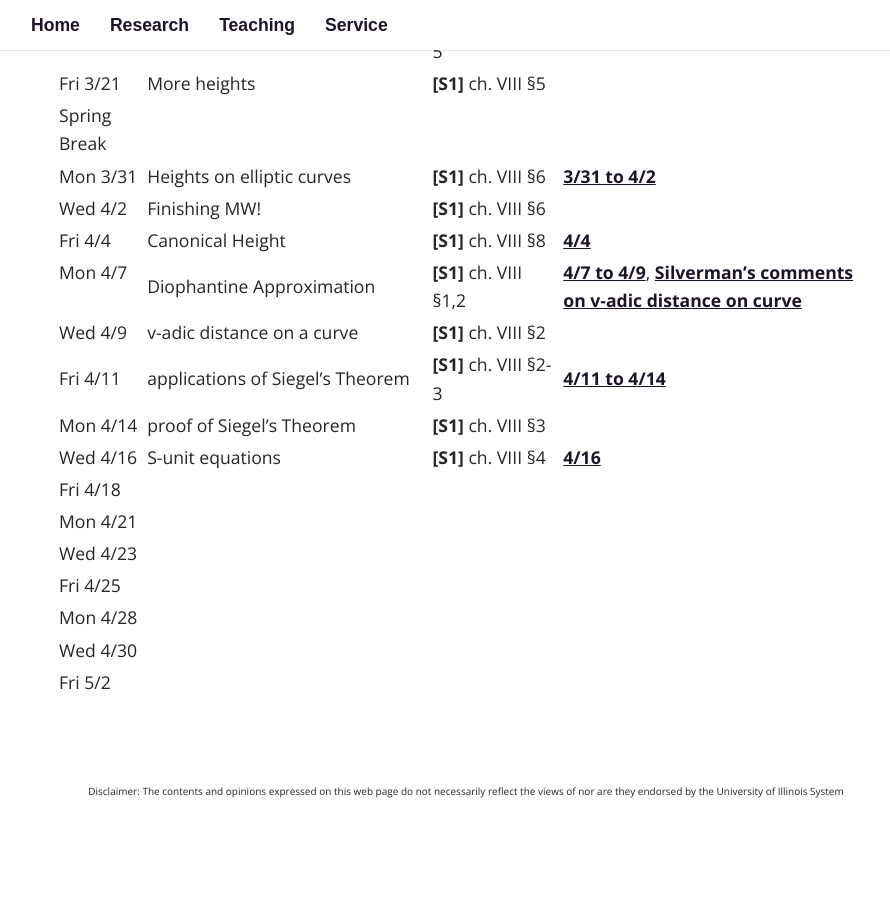
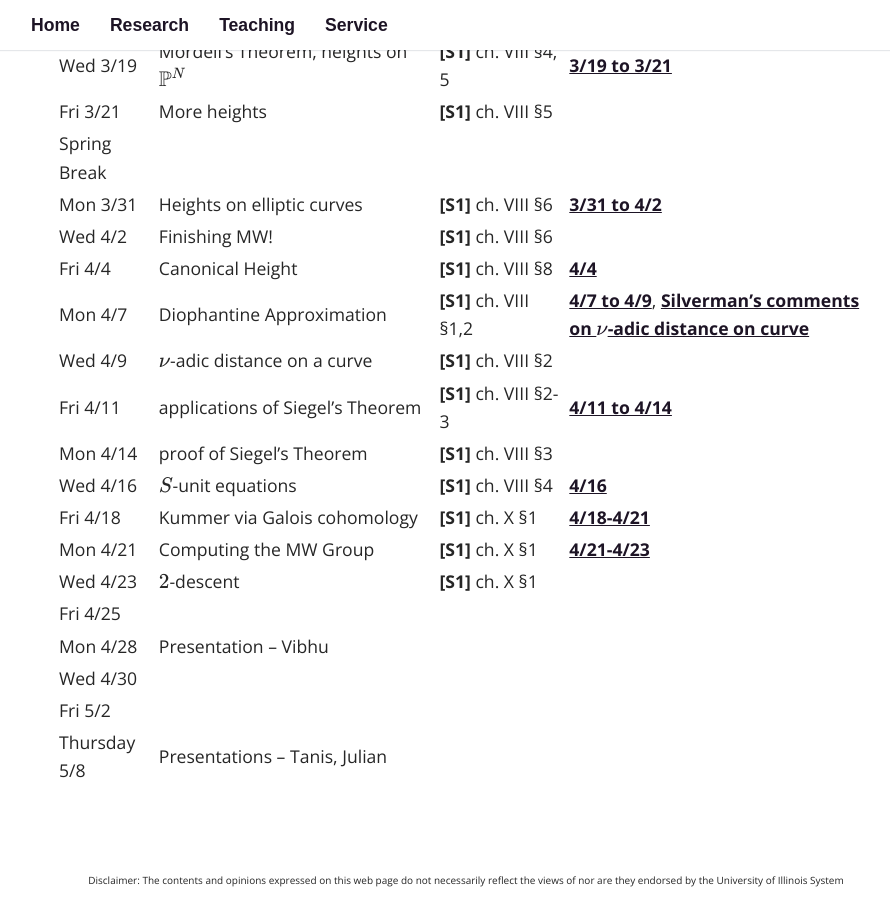
Before and after one commit to fsaia/site, a Jekyll site: the page built from _pages/05_math_525.md, in a window 1280 px wide and 900 px high, scrolled down 2338 px. Shown: the whole window, without its empty margins (174-1064 px from the left). Built offline with Jekyll 4.4.1, drawn with Linux system fonts in a browser that asks for light colours; some web fonts are replaced; formulas are drawn with MathJax 3; before the commit the page ends 3198 px from its top, so only the background shows below that; some of the changed text lies outside the part shown.

Commit message:
Add files via upload

```diff
--- a/_pages/05_math_525.md
+++ b/_pages/05_math_525.md
@@ -17,6 +17,7 @@ exclude: true
 * [Problem Set 1](https://drive.google.com/open?id=1-D_T3CQqdEBX2SlotIEUK8en_CIYczWG&usp=drive_fs)
 * [Problem Set 2](https://drive.google.com/open?id=1dYDm22pNkooXHAXlrJk2yLwzCQQk0_iw&usp=drive_fs)
 * [Problem Set 3](https://drive.google.com/open?id=1xfLIS-DPz9FnJ6xL1pYq3NIE-3Kp9-0C&usp=drive_fs)
+* [Problem Set 4]()
 
 ### Texts:
 * **[C]**\: &nbsp; J. W. S. Cassels, *Lectures on Elliptic Curves*. London Mathematical Society Student Texts 24. Cambridge University Press, 1991.
@@ -34,13 +35,13 @@ exclude: true
 | Fri 1/24 | valuations, maps on function fields, ramification | **[S1]** ch. II  | |
 | Mon 1/27 | divisors and differentials | **[S1]** ch. II | [1/27 to 1/31](https://drive.google.com/open?id=1-S14EY60S-Qt8Qq9Y4sE8dAMGPHYAYm-&usp=drive_fs) |
 | Wed 1/29 | more divisors and differentials | **[S1]** ch. II | |
-| Fri 1/31  <br> <br> | Riemann--Roch, Weierstrass equations and genus 1 | **[S1]** ch. II, ch. III §3 <br> <br>| |
+| Fri 1/31  <br> <br> | Riemann--Roch, Weierstrass equations and genus $$1$$ | **[S1]** ch. II, ch. III §3 <br> <br>| |
 | Mon 2/3 <br> <br>| Riemann--Hurwitz, various Weierstrass equations <br> <br>| **[S1]** ch. II, ch. III §1 <br> <br> | [2/3 to 2/7](https://drive.google.com/open?id=1Z-jwpHQQVK4V4RzLDoIcJwH_PfUSbphs&usp=drive_fs) <br> <br> |
 | Wed 2/5 | j-invariants, singular Weierstrass cubics  | **[S1]** ch. III §1-2 | |
 | Fri 2/7 | the algebraic group law | **[S1]** ch. III §3 |  |
 | Mon 2/10 <br> <br> | isogenies <br> <br> | **[S1]** ch. III §4 <br> <br> | [2/10 to 2/17](https://drive.google.com/open?id=1Yb9qvdXyVOzGFs8DziEQ6jx7KeNkW4sg&usp=drive_fs) <br> <br> |
 | Wed 2/12 | invariant differential | **[S1]** ch. III §5 | |
-| Fri 2/14 | dual isogeny| **[S1]** ch. III §6 | |
+| Fri 2/14 | dual isogeny | **[S1]** ch. III §6 | |
 | Mon 2/17 | dual isogeny, applications to torsion | **[S1]** ch. III §6 | |
 | Wed 2/19 | Tate module, Galois representations | **[S1]** ch. III §7 | [2/19](https://drive.google.com/open?id=1nyya2xq7dxOE7Xz2b4cXOmUDfSXU2U0L&usp=drive_fs) |
 | Fri 2/21 <br> <br> | The Weil pairing <br> <br> | **[S1]** ch. III §8 <br> <br> | [2/21 to 2/26](https://drive.google.com/open?id=1GX7rEPtp5vPMxFD2TgXorfR7YETJ9COw&usp=drive_fs) <br> <br> |
@@ -60,15 +61,16 @@ exclude: true
 | Mon 3/31 | Heights on elliptic curves | **[S1]** ch. VIII §6 | [3/31 to 4/2](https://drive.google.com/open?id=1BcmBVz7Bu4UTD78liV8xPknFacrXog3u&usp=drive_fs) |
 | Wed 4/2 | Finishing MW! | **[S1]** ch. VIII §6 | |
 | Fri 4/4 | Canonical Height | **[S1]** ch. VIII §8 | [4/4](https://drive.google.com/open?id=1d-FGWfgfF_nOYp2fyG_-faxoixn3hKOs&usp=drive_fs) |
-| Mon 4/7 &nbsp;&nbsp; &nbsp;&nbsp; | Diophantine Approximation | **[S1]** ch. VIII §1,2 &nbsp;&nbsp; | [4/7 to 4/9](https://drive.google.com/open?id=1_ACEbVkDsTnn8fy5jLKqt47WvxA6nuvt&usp=drive_fs), [Silverman's comments on v-adic distance on curve](https://mathoverflow.net/questions/71630/distance-functions-on-elliptic-curves-over-number-fields) |
-| Wed 4/9 | v-adic distance on a curve | **[S1]** ch. VIII §2 | |
+| Mon 4/7 &nbsp;&nbsp; &nbsp;&nbsp; | Diophantine Approximation | **[S1]** ch. VIII §1,2 &nbsp;&nbsp; | [4/7 to 4/9](https://drive.google.com/open?id=1_ACEbVkDsTnn8fy5jLKqt47WvxA6nuvt&usp=drive_fs), [Silverman's comments on $$\nu$$-adic distance on curve](https://mathoverflow.net/questions/71630/distance-functions-on-elliptic-curves-over-number-fields) |
+| Wed 4/9 | $$\nu$$-adic distance on a curve | **[S1]** ch. VIII §2 | |
 | Fri 4/11 | applications of Siegel's Theorem | **[S1]** ch. VIII §2-3 | [4/11 to 4/14](https://drive.google.com/open?id=1_8JWHMpkMaLRW8wpYKgJ6dhACDoCkvu8&usp=drive_fs) |
 | Mon 4/14 | proof of Siegel's Theorem | **[S1]** ch. VIII §3 | |
-| Wed 4/16 | S-unit equations | **[S1]** ch. VIII §4 | [4/16](https://drive.google.com/open?id=1bTjnxRtLcXCG2pU3YVHSA3CWUB3_WuRV&usp=drive_fs) |
-| Fri 4/18 | | | |
-| Mon 4/21 | | | |
-| Wed 4/23 | | | |
+| Wed 4/16 | $$S$$-unit equations | **[S1]** ch. VIII §4 | [4/16](https://drive.google.com/open?id=1bTjnxRtLcXCG2pU3YVHSA3CWUB3_WuRV&usp=drive_fs) |
+| Fri 4/18 | Kummer via Galois cohomology | **[S1]** ch. X §1 | [4/18-4/21](https://drive.google.com/open?id=1BgtG7LFWXpU5YZluv1Fr7gMWpbRgePV1&usp=drive_fs)|
+| Mon 4/21 | Computing the MW Group | **[S1]** ch. X §1 | [4/21-4/23](https://drive.google.com/open?id=18gWU4PmyxPDjYn4OznuyyhW8ubZyE3vu&usp=drive_fs) |
+| Wed 4/23 | $$2$$-descent | **[S1]** ch. X §1 | |
 | Fri 4/25 | | | |
-| Mon 4/28 | | | |
+| Mon 4/28 | Presentation -- Vibhu | | |
 | Wed 4/30 | | | |
 | Fri 5/2 | | | |
+| Thursday 5/8 | Presentations -- Tanis, Julian | | |
```
